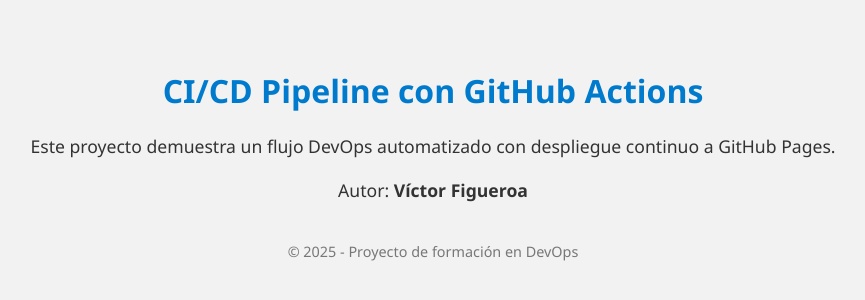
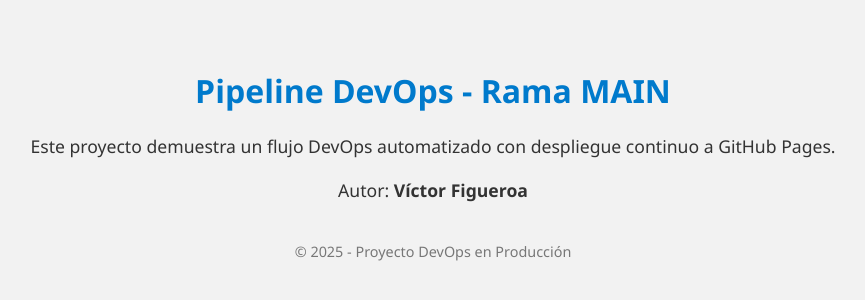
Before and after one commit to Victfigueroa/devops-auto-deploy-pipeline, a website: page index.html in a window 1280 px wide. Shown: the whole page, without its empty margins (207-1072 px from the left). Drawn offline with Linux system fonts and the light colour scheme.

Commit message:
Personalización completa de main con autoría de Víctor Figueroa

```diff
--- a/app.js
+++ b/app.js
@@ -1,7 +1,9 @@
 function getWelcomeMessage() {
   return '¡Este sitio fue validado, fusionado y desplegado automáticamente!';
 }
+
 if (typeof document !== 'undefined') {
   document.getElementById('message').textContent = getWelcomeMessage();
 }
+
 module.exports = getWelcomeMessage;
--- a/index.html
+++ b/index.html
@@ -1,9 +1,9 @@
 <!DOCTYPE html>
 <html lang="es">
 <head>
-    <meta charset="UTF-8">
-    <title>Proyecto DevOps - Víctor Figueroa</title>
-    <meta name="viewport" content="width=device-width, initial-scale=1.0">
+    <meta charset="UTF-8" />
+    <title>Pipeline DevOps - Rama MAIN - Víctor Figueroa</title>
+    <meta name="viewport" content="width=device-width, initial-scale=1.0" />
     <style>
         body {
             font-family: 'Segoe UI', sans-serif;
@@ -27,15 +27,11 @@
     </style>
 </head>
 <body>
-    <h1>CI/CD Pipeline con GitHub Actions</h1>
+    <h1>Pipeline DevOps - Rama MAIN</h1>
     <p class="info">Este proyecto demuestra un flujo DevOps automatizado con despliegue continuo a GitHub Pages.</p>
     <p class="info">Autor: <strong>Víctor Figueroa</strong></p>
     <div id="output"></div>
-
     <script src="app.js"></script>
-
-    <footer>
-        &copy; 2025 - Proyecto de formación en DevOps
-    </footer>
+    <footer>&copy; 2025 - Proyecto DevOps en Producción</footer>
 </body>
 </html>
```
Also changed, not shown: app.test.js (+2 -2 lines), .github/workflows/main-ci-cd.yml.
